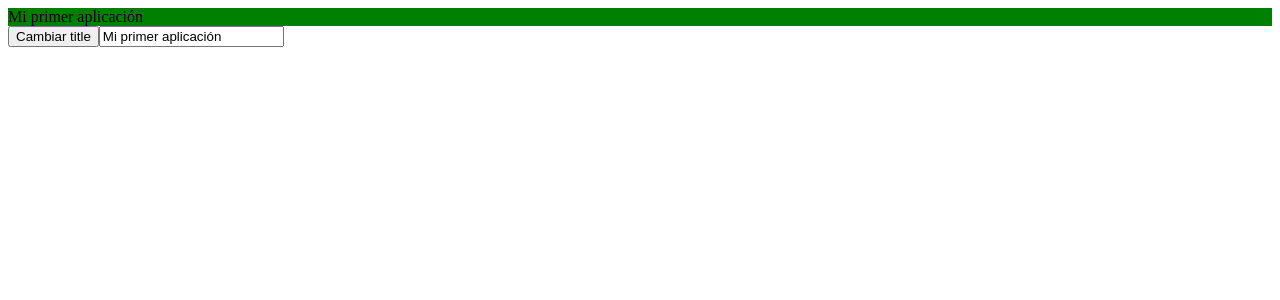
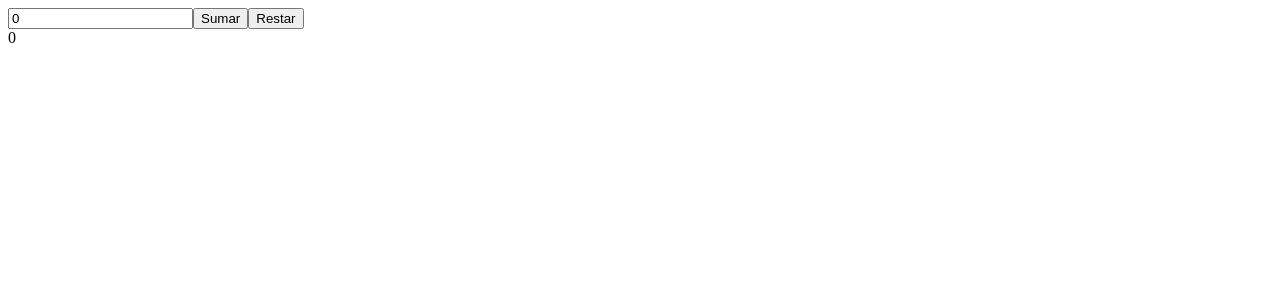
Before and after one commit to Celes1125/a1, an Angular app: page / in a window 1280 px wide. Shown: the top 300 px of the page. Built offline with nearby package versions, Linux system fonts and the light colour scheme.

Commit message:
class directive example for a css class, to get dinamics css classes

```diff
--- a/src/app/app.component.css
+++ b/src/app/app.component.css
@@ -1,3 +1,6 @@
-.verde {
+.positivo {
     background-color: green;
 }
+.negativo {
+    background-color: red;
+}
--- a/src/app/app.component.html
+++ b/src/app/app.component.html
@@ -1,3 +1,5 @@
-<div class="verde"> {{title}} </div>
-<button (click)="changeTitle()" [disabled]="modificado">Cambiar title</button>
-<input type="text"[(ngModel)]="title">
+
+<input type="text" [(ngModel)]="cantidad">
+<button (click)="sumar()">Sumar</button>
+<button (click)="restar()">Restar</button>
+<div [class]="classCSScantidad">{{cantidad}} </div>
--- a/src/app/app.component.ts
+++ b/src/app/app.component.ts
@@ -6,12 +6,23 @@ import { Component } from '@angular/core';
   styleUrls: ['./app.component.css']
 })
 export class AppComponent {
-  title = 'Mi primer aplicación';
-  modificado = false
+  cantidad = 0
+  classCSScantidad = ""
 
-  changeTitle(){
-    this.title="Estoy cambiando la variable title"
-    this.modificado = true
-
+  sumar(){
+    this.cantidad++
+    if (this.cantidad > 0) {
+      this.classCSScantidad= "positivo"
+    }else{
+      this.classCSScantidad="negativo"
+    }
+  }
+  restar(){
+    this.cantidad--
+    if (this.cantidad > 0) {
+      this.classCSScantidad= "positivo"
+    }else{
+      this.classCSScantidad="negativo"
+    }
   }
 }
```
